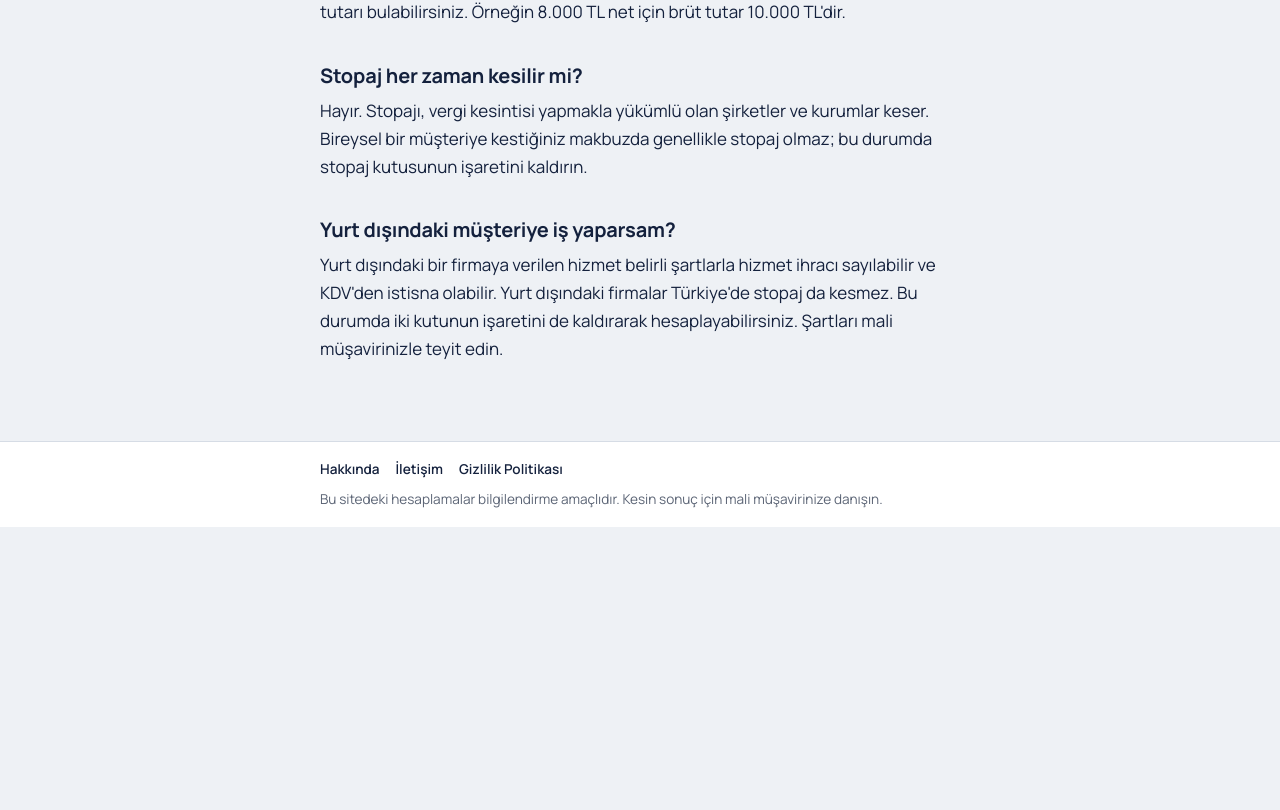
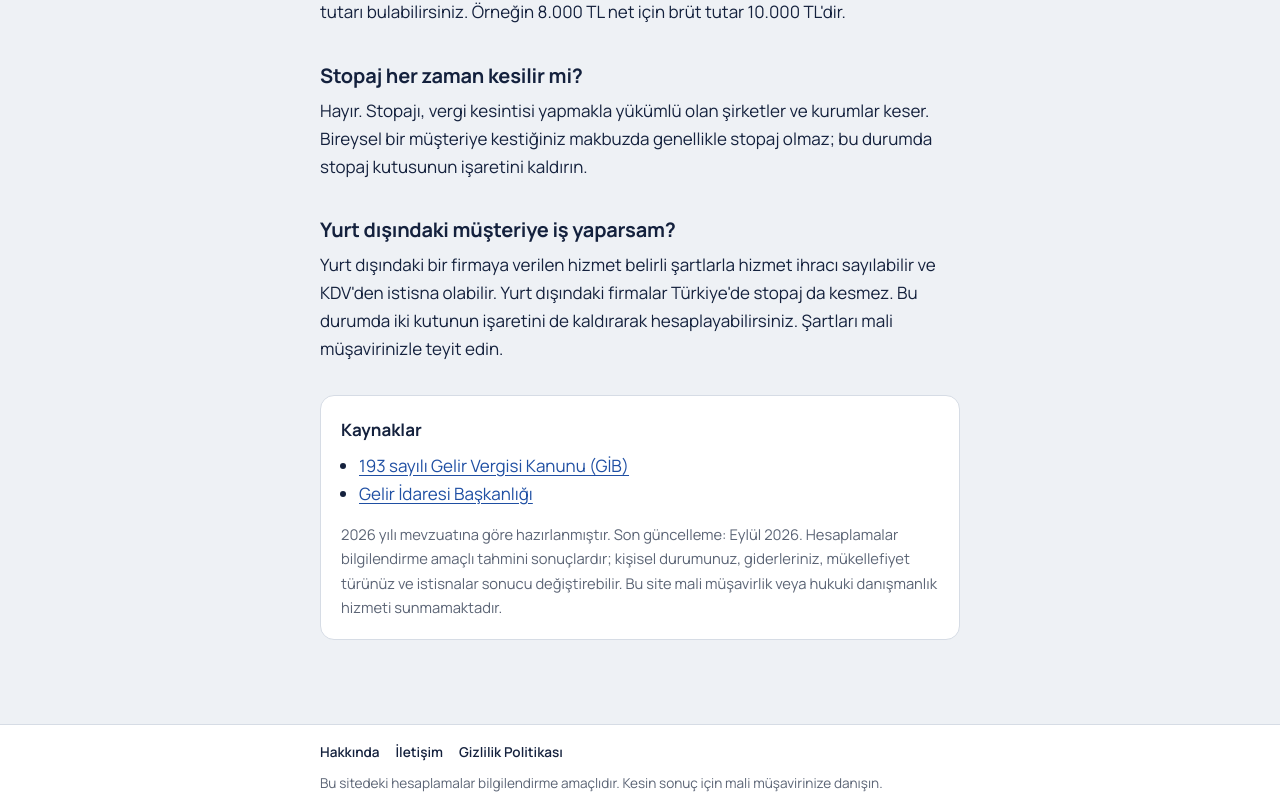
Before and after one commit to yavuzscvk-source/freelancer-vergi, a Next.js app: page /serbest-meslek-makbuzu in a window 1280 px wide. Shown: the part 1244-2054 px from the top of the page. Before the commit the page ends 1771 px from the top, so only its background shows below. Built offline with nearby package versions, Linux system fonts and the light colour scheme.

Commit message:
Update page.js

```diff
--- a/app/serbest-meslek-makbuzu/page.js
+++ b/app/serbest-meslek-makbuzu/page.js
@@ -32,6 +32,7 @@ export default function SerbestMeslekMakbuzu() {
 
       <h2>Yurt dışındaki müşteriye iş yaparsam?</h2>
       <p>Yurt dışındaki bir firmaya verilen hizmet belirli şartlarla hizmet ihracı sayılabilir ve KDV'den istisna olabilir. Yurt dışındaki firmalar Türkiye'de stopaj da kesmez. Bu durumda iki kutunun işaretini de kaldırarak hesaplayabilirsiniz. Şartları mali müşavirinizle teyit edin.</p>
+      <Kaynaklar sayfa="makbuz" />
     </>
   );
 }
```
